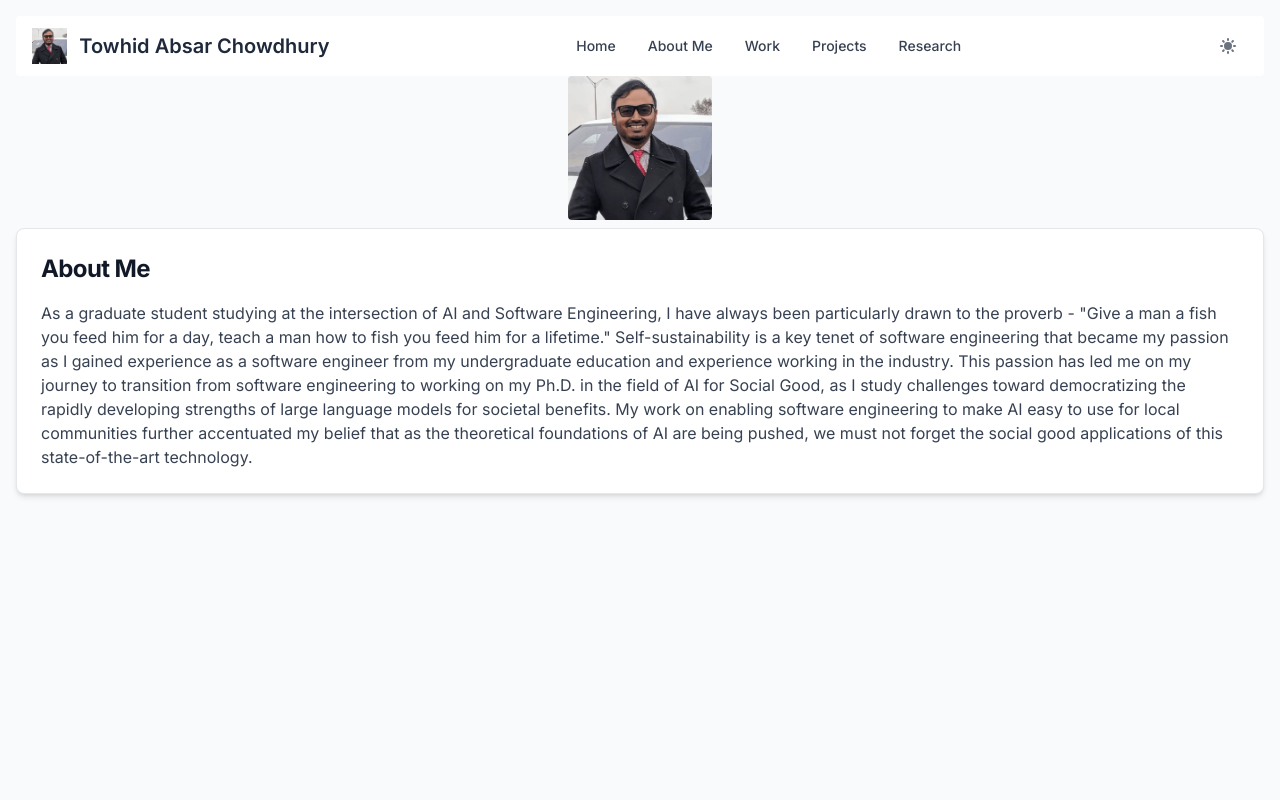
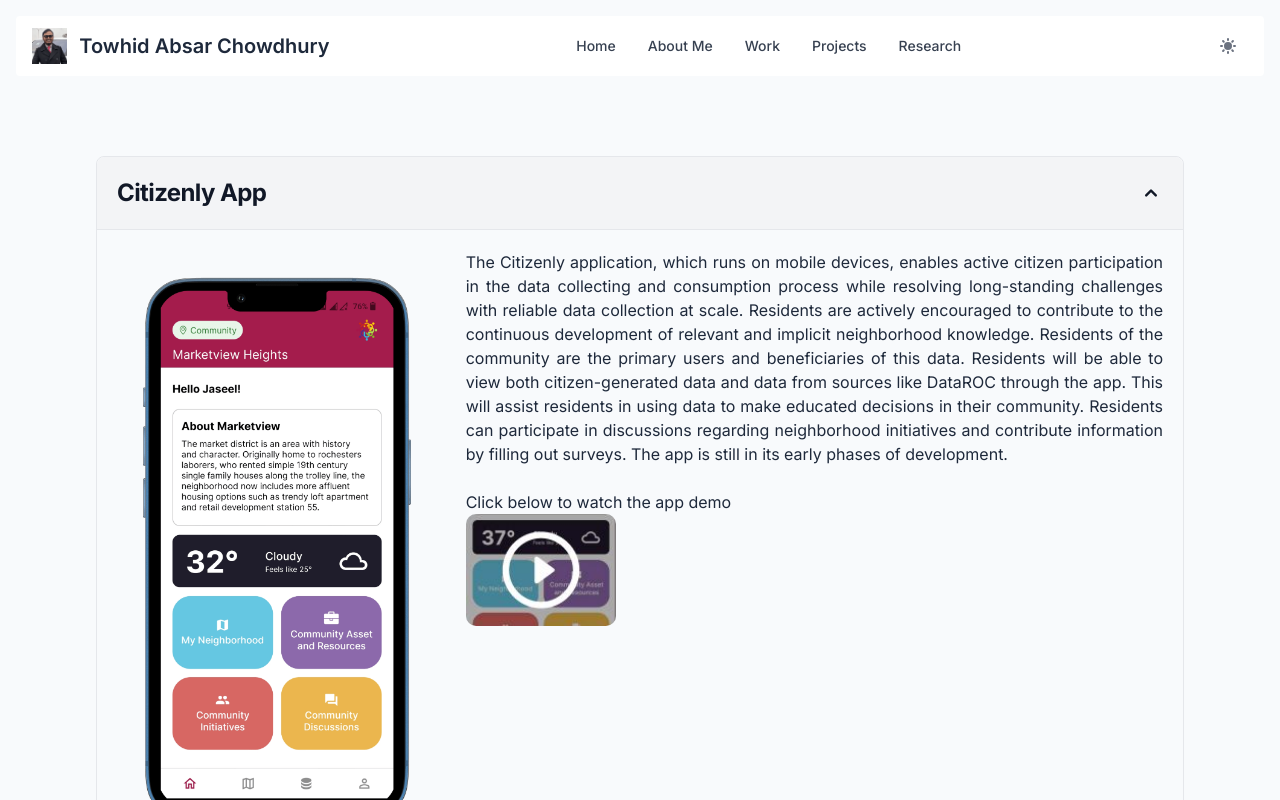
Before and after one commit to towhidabsar/towhidabsar.github.io, a Next.js app: page /portfolio/projects in a window 1280 px wide. Shown: the top 800 px of the page. Built offline with nearby package versions, Linux system fonts and the light colour scheme.

Commit message:
update projects page

```diff
--- a/src/app/portfolio/projects/page.tsx
+++ b/src/app/portfolio/projects/page.tsx
@@ -1,24 +1,90 @@
 'use client';
 
-import { Avatar, Card, DarkThemeToggle, Flowbite } from 'flowbite-react';
-import CustomNavbar from '../components/navbar';
+import { Accordion, Modal} from 'flowbite-react';
+import { useState } from 'react';
 
 export default function Projects() {
+    const [openModal, setOpenModal] = useState<string | undefined>();
+    const props = { openModal, setOpenModal };
+    return (
+        <Accordion className='m-20'>
+            <Accordion.Panel>
+            <Accordion.Title className="text-2xl font-bold tracking-tight text-gray-900 dark:text-white">
+                Citizenly App
+            </Accordion.Title>
+            <Accordion.Content>
+            <div className='grid grid-flow-row-dense grid-cols-3 grid-rows-1'>
+                <img
+                src="/images/screenshot.webp"
+                alt="App screenshot"
+                className="max-w-xs col-span-1"
+                />
+                <div className="col-span-2 text-justify break-words">
+                <p>
+                The Citizenly application, which runs on mobile devices, enables
+                active citizen participation in the data collecting and
+                consumption process while resolving long-standing challenges with
+                reliable data collection at scale. Residents are actively
+                encouraged to contribute to the continuous development of relevant
+                and implicit neighborhood knowledge. Residents of the community
+                are the primary users and beneficiaries of this data. Residents
+                will be able to view both citizen-generated data and data from
+                sources like DataROC through the app. This will assist residents
+                in using data to make educated decisions in their community.
+                Residents can participate in discussions regarding neighborhood
+                initiatives and contribute information by filling out surveys. The
+                app is still in its early phases of development.
 
-    return (
-        <div className="space-y-2">
-            <Avatar img="/towhid.webp" size="xl"/>
-        <Card className="object-fill md:h-auto">
-            <h5 className="text-2xl font-bold tracking-tight text-gray-900 dark:text-white">
-                About Me
-            </h5>
-            <p className="font-normal text-gray-700 dark:text-gray-400">
-                As a graduate student studying at the intersection of AI and Software Engineering, I have always been particularly drawn to the proverb - "Give a man a fish you feed him for a day, teach a man how to fish you feed him for a lifetime."
+                <br></br>
+                <br></br>
+                Click below to watch the app demo
+                </p>
+                <img
+                src="/images/video-thumbnail.jpg"
+                alt="play button"
+                width={150}
+                height={110}
+                style={{
+                    borderRadius: "10px",
+                    cursor: "pointer",
+                }}
+                onClick={() => props.setOpenModal('default')}
+                />
+                <Modal className='w-xs h-auto' show={props.openModal === 'default'} onClose={() => props.setOpenModal(undefined)}>
+                    <Modal.Header>App Demo</Modal.Header>
+                    <Modal.Body>
+                    <video className='w-xs max-h-xs max-w-xs' controls>
+                        <source src="/videos/citizenly-demo.webm" type="video/mp4"/>
+                    </video>
+                    </Modal.Body>
+                </Modal>
+                </div>
+            </div>
+            </Accordion.Content>
+            </Accordion.Panel>
+            <Accordion.Panel>
+                <Accordion.Title className='text-2xl font-bold tracking-tight text-gray-900 dark:text-white'>
+                    CityKG
+                </Accordion.Title>
+                <Accordion.Content>
+                Encyclopedic knowledge graphs are often used in the training and development of state-of-the-art AI tasks such as question answering, recommendation systems, and language modeling. Due to the rise in AI for Social Good, these tasks are often focused on city and community development. This added focus requires more contextual and city-specific information that generalized knowledge graphs (DBPedia, Yago, Wikidata.org) often lack. The challenge for the development of city-specific AI models is the lack of such data. To fulfill this lack of specificity in city data, we present CityKG - a collection of city-specific knowledge graphs of over 50 cities worldwide. CityKG provides a comprehensive semantic representation of notable entities present in a city and entities defining concepts specific to a city.
+                <br></br>
+                <a href="https://github.com/towhidabsar/citykg" className='text-blue-500'>Click Here For Github</a>
+                </Accordion.Content>
+            </Accordion.Panel>
+            <Accordion.Panel>
+                <Accordion.Title className='text-2xl font-bold tracking-tight text-gray-900 dark:text-white'>
+                    RocReadAR
+                </Accordion.Title>
+                <Accordion.Content>
+                <img
+                src="/images/rocreadar.jpeg"
+                alt="RocReadAR poster"
+                className="w-full"
+                />
+                </Accordion.Content>
+            </Accordion.Panel>
+        </Accordion>
 
-                Self-sustainability is a key tenet of software engineering that became my passion as I gained experience as a software engineer from my undergraduate education and experience working in the industry. This passion has led me on my journey to transition from software engineering to working on my Ph.D. in the field of AI for Social Good, as I study challenges toward democratizing the rapidly developing strengths of large language models for societal benefits.
-                My work on enabling software engineering to make AI easy to use for local communities further accentuated my belief that as the theoretical foundations of AI are being pushed, we must not forget the social good applications of this state-of-the-art technology.
-            </p>
-        </Card>
-        </div>
     )
 }
```
